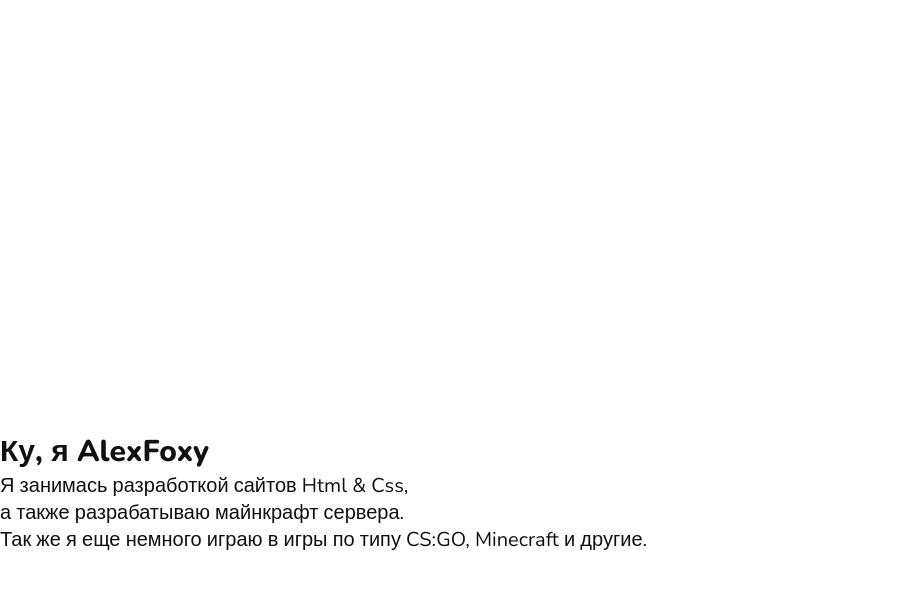
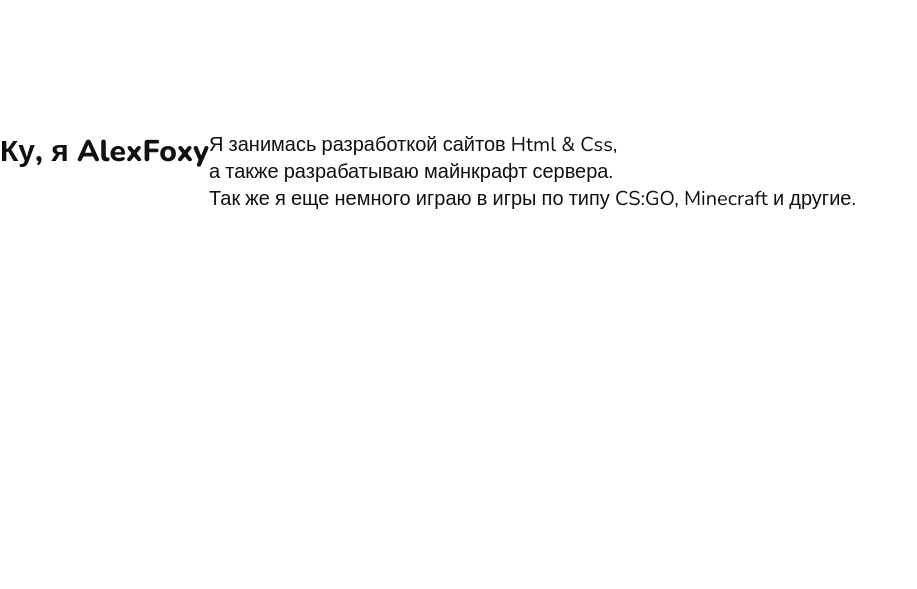
Before and after one commit to AlexF0xy/alexf0xy.github.io, a PHP site: page / in a window 1280 px wide. Shown: the part 69-658 px from the top of the page, without its empty margins (0-917 px from the left). Run offline with PHP 8.4, Linux system fonts and the light colour scheme.

Commit message:
Update styles.css

```diff
--- a/assets/css/styles.css
+++ b/assets/css/styles.css
@@ -13,6 +13,13 @@ body {
 	overflow-x: hidden;
 }
 
+/* Container */
+.container {
+	width: 100%;
+	max-width: 1000px;
+	margin: 0 auto;
+	display: flex;
+}
 /* Header */
 .header {
 	width: 100%;
@@ -59,7 +66,7 @@ body {
 }
 
 .about {
-	margin: 500px 0;
+	margin: 200px 0;
 	color: #111;
 	position: absolute;
 
```
